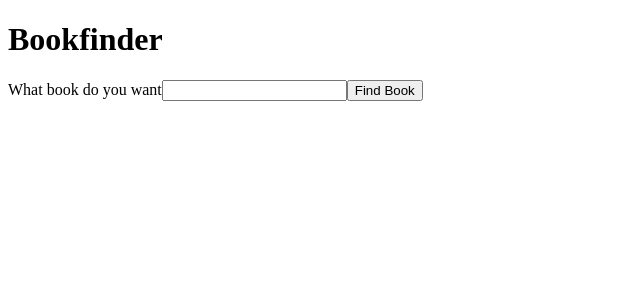
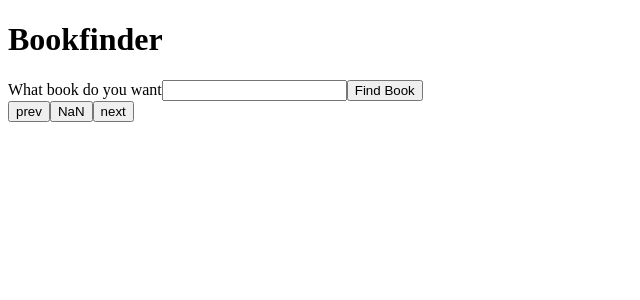
Before and after one commit to greiter18/bookfinder, a React (Create React App) app in the folder frontend/: page /#/ in a window 1280 px wide. Shown: the top 300 px of the page, without its empty margins (0-640 px from the left). Built offline with nearby package versions, Linux system fonts and the light colour scheme.

Commit message:
Add states for book limits

```diff
--- a/frontend/src/components/book_index_item.jsx
+++ b/frontend/src/components/book_index_item.jsx
@@ -5,6 +5,7 @@ const BookIndexItem = ({ book }) => {
 
 	return (
 		<div className="book_item">
+			<h1>Book #{book.id}</h1>
 			<h2>{book.title}</h2>
 			<h3>Author(s): {authors}</h3>
 			<a href={book.infoLink} target="_blank" rel="noopener noreferrer">
--- a/frontend/src/components/homePage.jsx
+++ b/frontend/src/components/homePage.jsx
@@ -1,10 +1,14 @@
 import React, {useState} from 'react';
 import axios from "axios";
 import BookIndexItem from "./book_index_item";
+import Pagination from "./pagination";
 
 const HomePage = () => {
 	const [book, setBook] = useState("");
 	const [bookList, setBookList] = useState([]);
+	const [totalBooks, setTotalBooks] = useState(0);
+	const [totalBooksShown, setTotalBooksShown] = useState(10);
+	const [currentPage, setCurrentPage] = useState(0);
 
 	const handleChange = () => {
 		return (e) => {
@@ -13,12 +17,20 @@ const HomePage = () => {
 		};
 	};
 
+	const findBooks = (book) => {
+		let newBooks = book.split(" ").join("+");
+		return axios.get(
+			`https://www.googleapis.com/books/v1/volumes?q=${newBooks}&startIndex=${currentPage}&maxResults=${totalBooksShown}`
+		);
+	};
+
 	const handleSubmit = (e) => {
 		e.preventDefault();
 		findBooks(book).then((response) => {
 			console.log(response);
 			//
 			setBookList(response.data.items);
+			setTotalBooks(response.data.totalItems);
 			// (book => {
 			//   return <BookIndexItem book={book.volumeInfo} key={book.id} />
 			// })
@@ -30,13 +42,6 @@ const HomePage = () => {
 			//   document.getElementById("content").innerHTML += "<br>" + `<img src=${item.volumeInfo.imageLinks.thumbnail}/>`;
 			//}
 		});
-	};
-
-	const findBooks = (book) => {
-		let newBooks = book.split(" ").join("+");
-		return axios.get(
-			`https://www.googleapis.com/books/v1/volumes?q=${newBooks}`
-		);
 	};
 
 	const list = bookList.map((book) => {
@@ -53,6 +58,8 @@ const HomePage = () => {
 				<button>Find Book</button>
 			</form>
 			<div id="content">{list}</div>
+
+			<Pagination data={totalBooks} dataLimit={totalBooksShown} />
 		</div>
 	);
 };
--- a/frontend/src/components/pagination.jsx
+++ b/frontend/src/components/pagination.jsx
@@ -1,16 +1,27 @@
-function Pagination({ data, RenderComponent, title, pageLimit, dataLimit }) {
-	const [pages] = useState(Math.round(data.length / dataLimit));
+import React, { useState } from "react";
+
+export default function Pagination({
+	data,
+	RenderComponent,
+	title,
+	pageLimit,
+	dataLimit,
+}) {
+	const [pages] = useState(Math.round(1200 / dataLimit));
 	const [currentPage, setCurrentPage] = useState(1);
 
 	function goToNextPage() {
+		console.log(currentPage);
 		setCurrentPage((page) => page + 1);
 	}
 
 	function goToPreviousPage() {
+		console.log(currentPage);
 		setCurrentPage((page) => page - 1);
 	}
 
 	function changePage(event) {
+		console.log(currentPage);
 		const pageNumber = Number(event.target.textContent);
 		setCurrentPage(pageNumber);
 	}
@@ -27,22 +38,12 @@ function Pagination({ data, RenderComponent, title, pageLimit, dataLimit }) {
 	};
 
 	return (
-		<div>
-			<h1>{title}</h1>
-
-			{/* show the posts, 10 posts at a time */}
-			<div className="dataContainer">
-				{getPaginatedData().map((d, idx) => (
-					<RenderComponent key={idx} data={d} />
-				))}
-			</div>
-
+		<div className="pagination">
 			{/* show the pagiantion
             it consists of next and previous buttons
             along with page numbers, in our case, 5 page
             numbers at a time
         */}
-			<div className="pagination">
 			{/* previous button */}
 			<button
 				onClick={goToPreviousPage}
@@ -56,9 +57,7 @@ function Pagination({ data, RenderComponent, title, pageLimit, dataLimit }) {
 				<button
 					key={index}
 					onClick={changePage}
-						className={`paginationItem ${
-							currentPage === item ? "active" : null
-						}`}
+					className={`paginationItem ${currentPage === item ? "active" : null}`}
 				>
 					<span>{item}</span>
 				</button>
@@ -72,6 +71,5 @@ function Pagination({ data, RenderComponent, title, pageLimit, dataLimit }) {
 				next
 			</button>
 		</div>
-		</div>
 	);
 }
```
Lines whose indentation alone changed are shown as unchanged.
